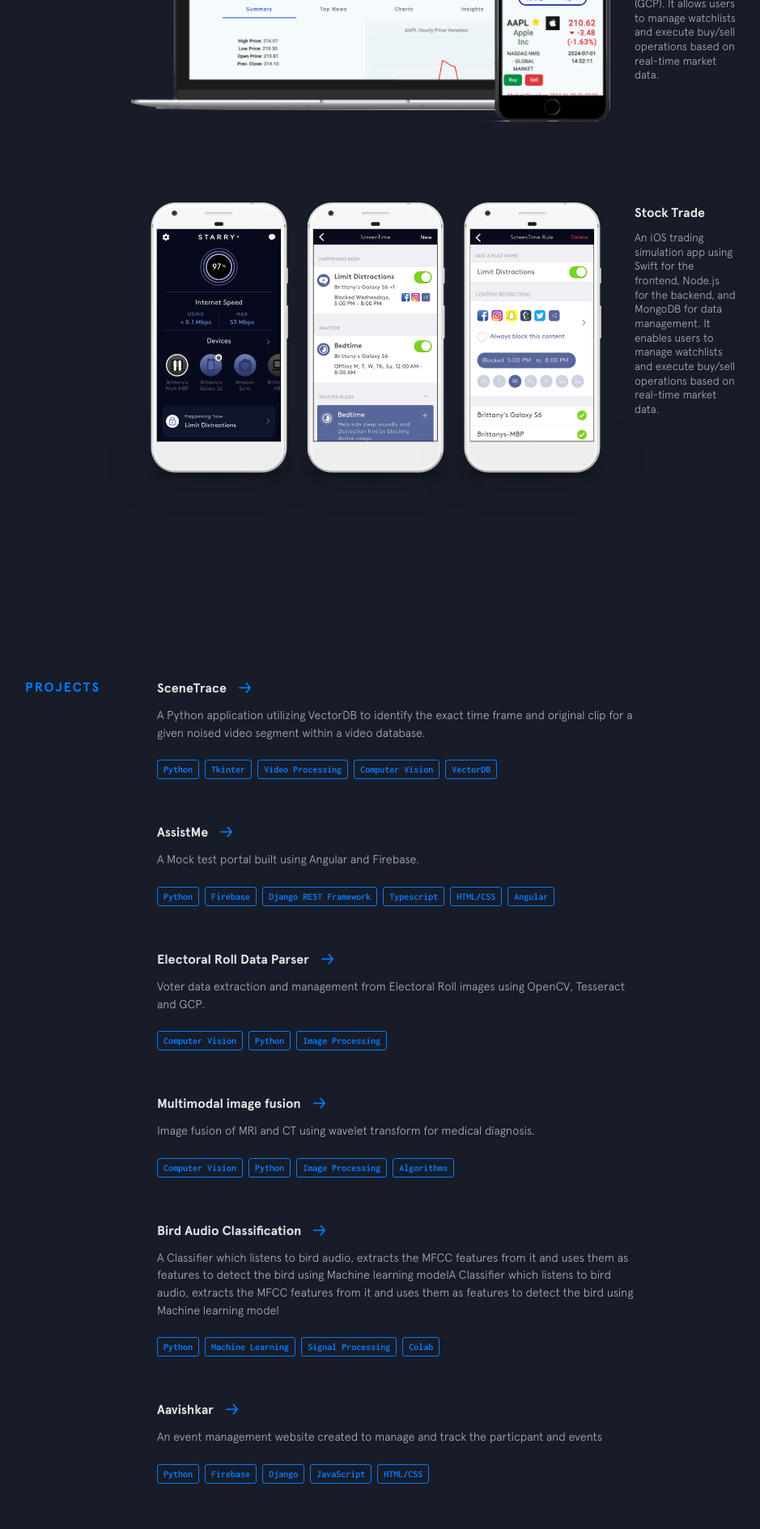
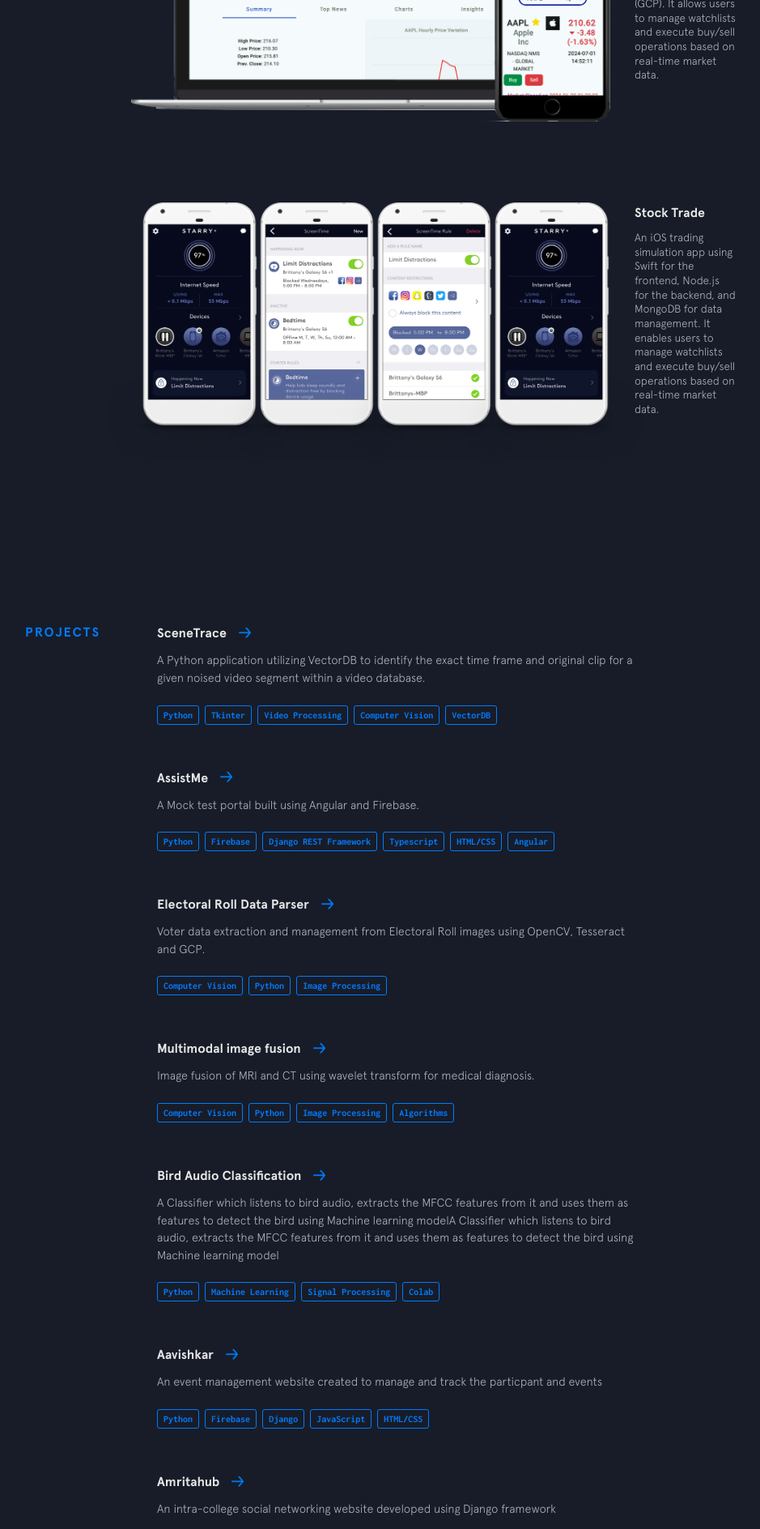
Before and after one commit to dreddyyerram/dreddyyerram.github.io, a Jekyll site: the page built from index.html, in a window 1280 px wide. Shown: the part 2858-4746 px from the top of the page at 81% size, without its empty margins (256-1195 px from the left). Built offline with Jekyll 4.4.1, drawn with Linux system fonts in a browser that asks for light colours; nearby versions of some CDN libraries.

Commit message:
Added featured project images

```diff
--- a/_includes/featured-projects.html
+++ b/_includes/featured-projects.html
@@ -30,6 +30,9 @@
           <div class="phone">
             <img src="{{site.baseurl}}/img/featured/screentime/screentime4.png" alt="">
           </div>
+          <div class="phone">
+            <img src="{{site.baseurl}}/img/featured/screentime/screentime1.png" alt="">
+          </div>
         </a>
       </figure>
       <figcaption class="project__caption">
```
